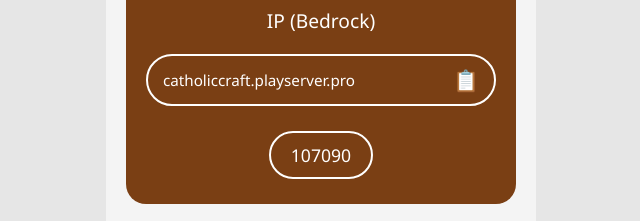
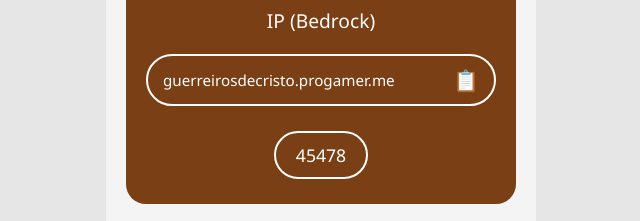
Before and after one commit to cesardevorgbj/catholic-craft, a plain HTML site: page index.html in a window 1280 px wide. Shown: the part 639-860 px from the top of the page, 319-959 px from the left. Drawn offline with Linux system fonts and the light colour scheme.

Commit message:
Replace 'Catholic Craft' with 'Guerreiros de Cristo'

```diff
--- a/index.html
+++ b/index.html
@@ -3,7 +3,7 @@
 <head>
   <meta charset="UTF-8" />
   <meta name="viewport" content="width=device-width, initial-scale=1.0" />
-  <title>Catholic Craft</title>
+  <title>Guerreiros de Cristo</title>
   <style>
     * {
       margin: 0;
@@ -125,7 +125,7 @@
   <div class="container">
 
     <header>
-      <img class="logo" src="https://i.postimg.cc/76W0RTd4/craftpng-Photoroom.png" alt="Catholic Craft Logo" />
+      <img class="logo" src="https://i.postimg.cc/T27WkHgK/Chat-GPT-Image-7-de-fev-de-2026-16-47-52.png" />
     </header>
 
     <section class="hero">
@@ -142,11 +142,11 @@
       <p>IP (Bedrock)</p>
 
       <div class="ip-box">
-        <span id="ip">catholiccraft.playserver.pro</span>
+        <span id="ip">guerreirosdecristo.progamer.me</span>
         <button class="copy-btn" onclick="copiarIP()">📋</button>
       </div>
 
-      <div class="port">107090</div>
+      <div class="port">45478</div>
     </section>
 
     <footer>
```
